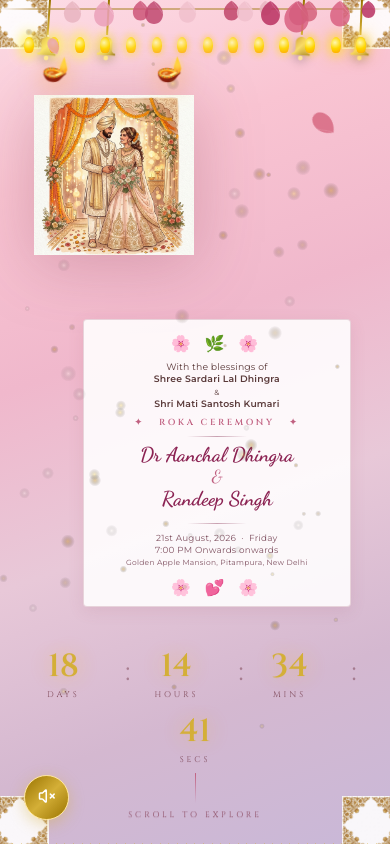
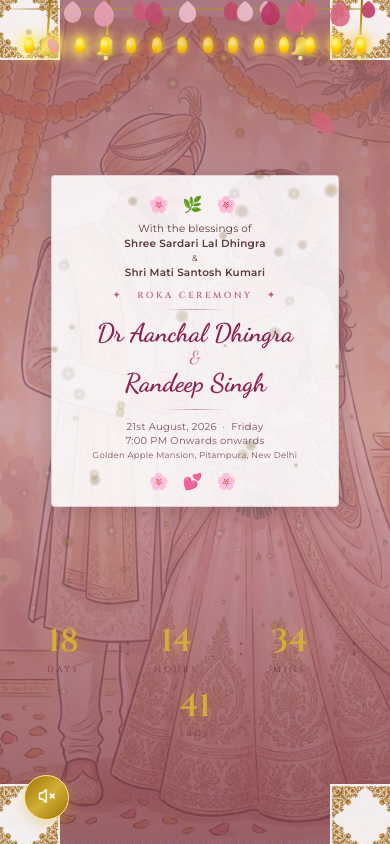
Before and after one commit to aakash-dhingra/roka-invitation, a React (Vite) app: page / in a window 390 px wide. Both pictures are taken after a click on the button "OPEN INVITATION →". Shown: the top 844 px of the page. Built offline with nearby package versions, Linux system fonts and the light colour scheme; no server answers.

Commit message:
🎨 Change hero to centered card overlay layout with 35% opacity couple background image

```diff
--- a/src/App.tsx
+++ b/src/App.tsx
@@ -54,8 +54,17 @@ export default function App() {
         {/* Hanging golden temple bells */}
         <SwingingBells />
 
-        {/* Soft pink-purple background */}
-        <div className="hero-bg-gradient" />
+        {/* Full-bleed background image with opacity */}
+        <div
+          className="hero-bg-scene-image"
+          style={{
+            backgroundImage: 'url("/couple-bouquet.png")',
+            opacity: 0.35
+          }}
+        />
+
+        {/* Gradient overlay for contrast */}
+        <div className="hero-overlay" />
 
         {/* String lights top */}
         <div className="hero-string-lights">
@@ -70,22 +79,8 @@ export default function App() {
         <img src="/floral-frame.png" aria-hidden="true" className="hero-corner hero-corner-bl anim-corner-bl" />
         <img src="/floral-frame.png" aria-hidden="true" className="hero-corner hero-corner-br anim-corner-br" />
 
-        {/* Main split layout */}
-        <div className="hero-split">
-          {/* LEFT — Couple image slides in from left */}
-          <div className="hero-photo-side anim-from-left" style={{ animationDelay: '0.15s' }}>
-            <img
-              src="/couple-bouquet.png"
-              alt={`${brideName} and ${groomName}`}
-              className="hero-couple-photo"
-            />
-            {/* Lanterns */}
-            <div className="hero-lanterns">
-              <span className="hero-lantern hero-lantern-l">🪔</span>
-              <span className="hero-lantern hero-lantern-r">🪔</span>
-            </div>
-          </div>
-
+        {/* Center layout for content */}
+        <div className="hero-center-content">
           {/* RIGHT — Invitation card */}
           <div className="hero-card-side">
             <div className="hero-invite-card">
@@ -129,10 +124,8 @@ export default function App() {
               {/* Bottom floral — rises from bottom */}
               <div className="hero-card-floral-bottom anim-from-bottom" style={{ animationDelay: '1.5s' }}>🌸 💕 🌸</div>
             </div>
-
           </div>
         </div>
-
 
         {/* Countdown — bottom center */}
         <div className="hero-bottom">
--- a/src/style.css
+++ b/src/style.css
@@ -108,19 +108,27 @@ img { display: block; max-width: 100%; }
   background: #F7C5D5;
 }
 
-/* Romantic pink-purple gradient background */
-.hero-bg-gradient {
+/* Full-bleed background image with opacity */
+.hero-bg-scene-image {
   position: absolute;
   inset: 0;
+  width: 100%;
+  height: 100%;
+  background-size: cover;
+  background-position: center 30%;
   z-index: 0;
+}
+
+/* Overlay gradient for contrast */
+.hero-overlay {
+  position: absolute;
+  inset: 0;
+  z-index: 1;
   background: linear-gradient(
-    160deg,
-    #FDDDE6 0%,
-    #F9C4D2 20%,
-    #F0B8CC 40%,
-    #E8C8D8 60%,
-    #D4B8D0 80%,
-    #C9B8D8 100%
+    to bottom,
+    rgba(74, 2, 13, 0.45) 0%,
+    rgba(74, 2, 13, 0.25) 50%,
+    rgba(74, 2, 13, 0.55) 100%
   );
 }
 
@@ -182,69 +190,19 @@ img { display: block; max-width: 100%; }
 .hero-corner-bl { bottom: -10px; left: -10px; transform: rotate(270deg); }
 .hero-corner-br { bottom: -10px; right: -10px; transform: rotate(180deg); }
 
-/* Split layout */
-.hero-split {
+/* Centered content layout */
+.hero-center-content {
   position: relative;
   z-index: 2;
   display: flex;
-  flex-direction: row;
+  flex-direction: column;
   align-items: center;
   justify-content: center;
   flex: 1;
   width: 100%;
-  gap: 0;
-  padding: 60px 2vw 0;
-  max-width: 1100px;
+  padding: 60px 1rem 0;
+  max-width: 600px;
   margin: 0 auto;
-}
-
-/* Left: photo */
-.hero-photo-side {
-  flex: 1;
-  display: flex;
-  flex-direction: column;
-  align-items: center;
-  justify-content: flex-end;
-  position: relative;
-  min-width: 0;
-  max-width: 480px;
-}
-
-.hero-couple-photo {
-  width: 100%;
-  max-width: 420px;
-  height: auto;
-  max-height: 70vh;
-  object-fit: contain;
-  object-position: bottom;
-  filter: drop-shadow(0 8px 32px rgba(120,40,60,0.25));
-  animation: slideUpFade 1.2s var(--ease-premium) 0.2s both;
-}
-
-/* Lanterns */
-.hero-lanterns {
-  position: absolute;
-  top: 10px;
-  left: 0;
-  right: 0;
-  display: flex;
-  justify-content: space-between;
-  pointer-events: none;
-  padding: 0 0.5rem;
-}
-
-.hero-lantern {
-  font-size: clamp(1.5rem, 4vw, 2.4rem);
-  filter: drop-shadow(0 4px 12px rgba(255,160,0,0.5));
-  animation: sway 3s ease-in-out infinite alternate;
-}
-
-.hero-lantern-l { animation-delay: 0s; }
-.hero-lantern-r { animation-delay: 0.8s; }
-
-@keyframes sway {
-  from { transform: rotate(-6deg); }
-  to   { transform: rotate(6deg); }
 }
 
 /* Right: invitation card */
@@ -354,70 +312,45 @@ img { display: block; max-width: 100%; }
   animation: slideUpFade 1.5s var(--ease-premium) 0.9s both;
 }
 
-/* Mobile: diagonally placed split items with equivalent upper/lower margins */
+/* Mobile: center card on viewport */
 @media (max-width: 640px) {
   .hero-section {
     height: 100dvh;
     max-height: 100dvh;
-    display: flex;
-    flex-direction: column;
-    justify-content: space-between;
-    padding-top: 1.5rem;
-    padding-bottom: 1.5rem;
+    padding-top: 1rem;
+    padding-bottom: 1rem;
   }
-  .hero-split {
-    flex-direction: column;
-    padding: 20px 1rem 0;
-    gap: 1.25rem;
-    height: calc(100% - 100px);
-    justify-content: center;
-    align-items: center;
-    width: 100%;
-  }
-  /* Place photo and card offset diagonally */
-  .hero-photo-side {
-    max-width: 160px;
-    max-height: 25vh;
-    align-self: flex-start;
-    margin-left: 5%;
-  }
-  .hero-couple-photo {
-    max-height: 22vh;
+  .hero-center-content {
+    padding: 40px 0.75rem 0;
+    height: calc(100% - 90px);
   }
   .hero-card-side {
-    align-self: flex-end;
-    margin-right: 2%;
-    width: 90%;
-    max-width: 300px;
+    width: 100%;
+    max-width: 320px;
   }
   .hero-invite-card {
-    padding: 0.85rem 1rem;
-    max-width: 100%;
-    box-shadow: 0 4px 16px rgba(160, 80, 100, 0.12);
+    padding: 1.2rem 1rem;
+    box-shadow: 0 4px 20px rgba(0, 0, 0, 0.15);
   }
   .hero-card-blessing {
-    margin-bottom: 0.35rem;
-    line-height: 1.35;
-    font-size: 0.58rem;
+    margin-bottom: 0.5rem;
+    line-height: 1.4;
+    font-size: 0.65rem;
   }
   .hero-card-divider {
-    margin-bottom: 0.4rem;
+    margin-bottom: 0.5rem;
   }
   .hero-card-bride,
   .hero-card-groom {
-    font-size: 1.25rem;
+    font-size: 1.6rem;
   }
   .hero-card-meta {
-    margin-top: 0.35rem;
-    line-height: 1.35;
-    font-size: 0.55rem;
+    margin-top: 0.5rem;
+    line-height: 1.4;
+    font-size: 0.62rem;
   }
   .hero-corner {
-    width: clamp(50px, 15vw, 75px);
-  }
-  .hero-bottom {
-    margin-bottom: 0;
-    gap: 0.5rem;
+    width: clamp(60px, 18vw, 100px);
   }
 }
 
```
